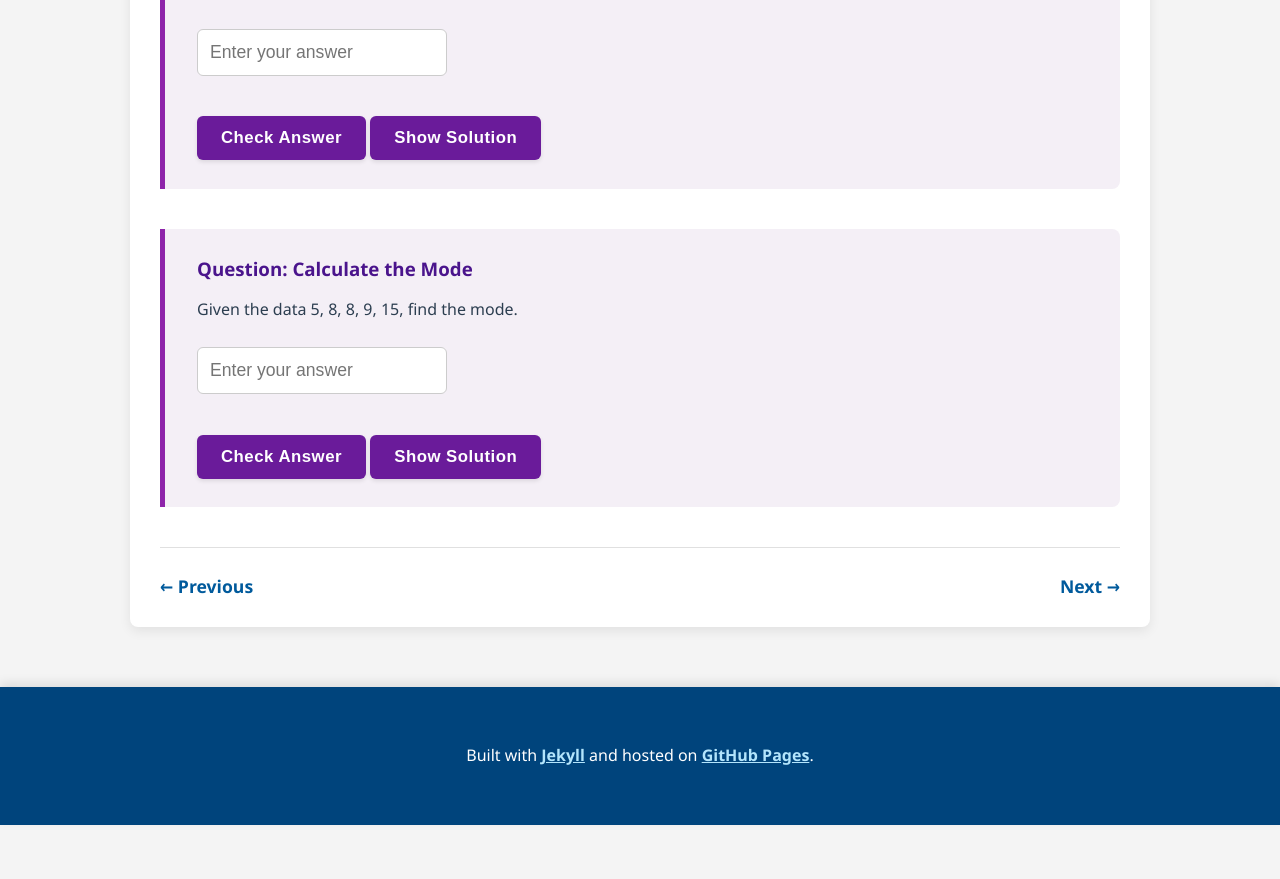
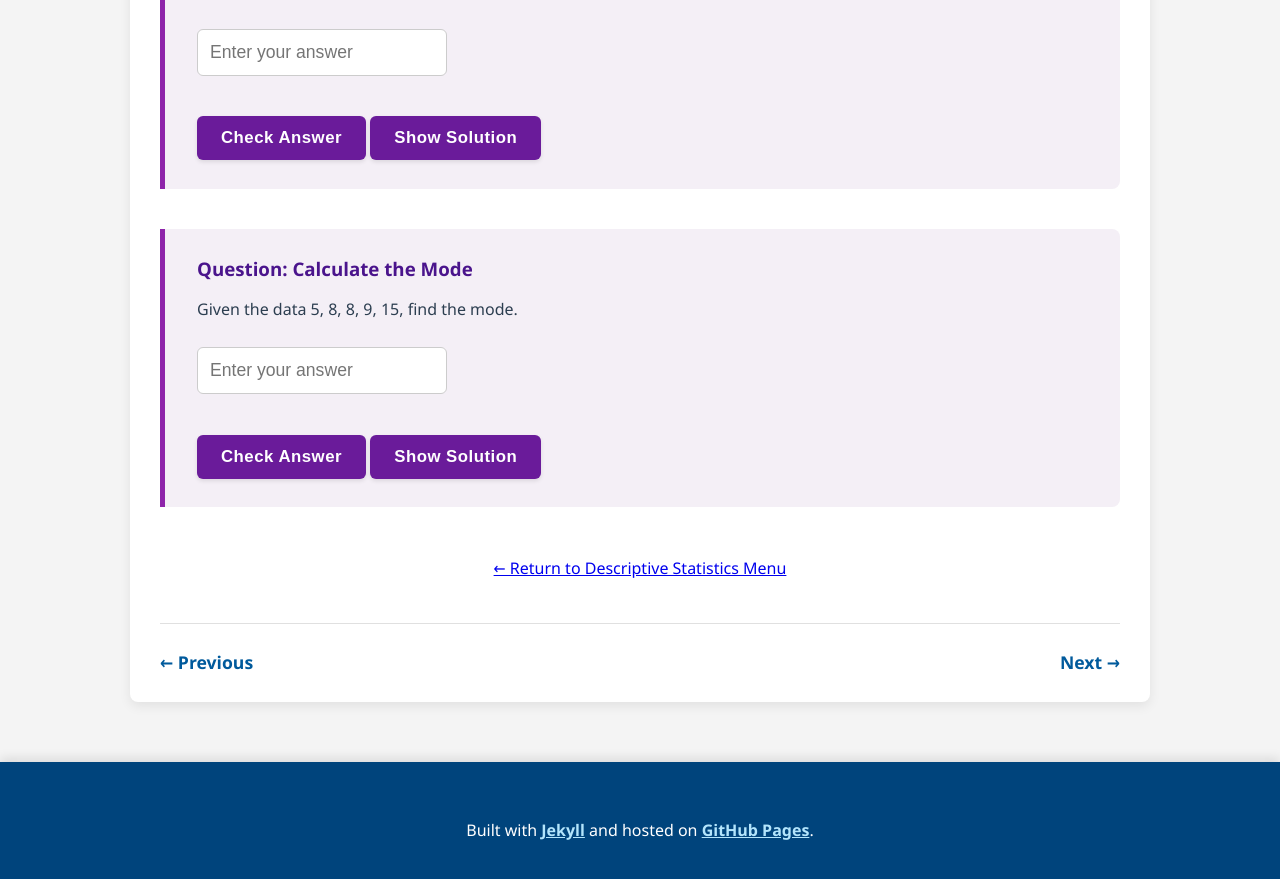
Before and after one commit to probe973/nbs-4104b, a Jekyll site: the page built from descriptive/02-calculating-averages.md, in a window 1280 px wide and 900 px high, scrolled down 1383 px. Shown: the top 879 px of the window. Built offline with Jekyll 4.4.1, drawn with Linux system fonts in a browser that asks for light colours; before the commit the page ends 2208 px from its top, so only the background shows below that.

Commit message:
Update 02-calculating-averages.md

```diff
--- a/descriptive/02-calculating-averages.md
+++ b/descriptive/02-calculating-averages.md
@@ -56,4 +56,8 @@
 solution_text="The number 8 appears most often."
 %}
 
+<div style="text-align: center; margin-top: 3em;">
+    <a href="{{ "/descriptive/" | relative_url }}">← Return to Descriptive Statistics Menu</a>
+</div>
+
 {% include pagination.html %}
```
